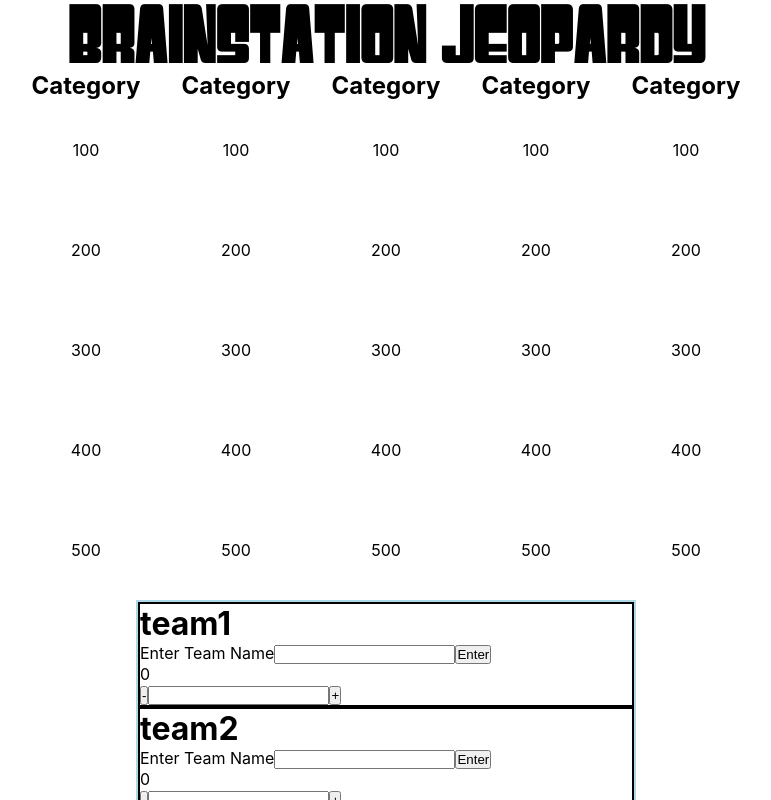
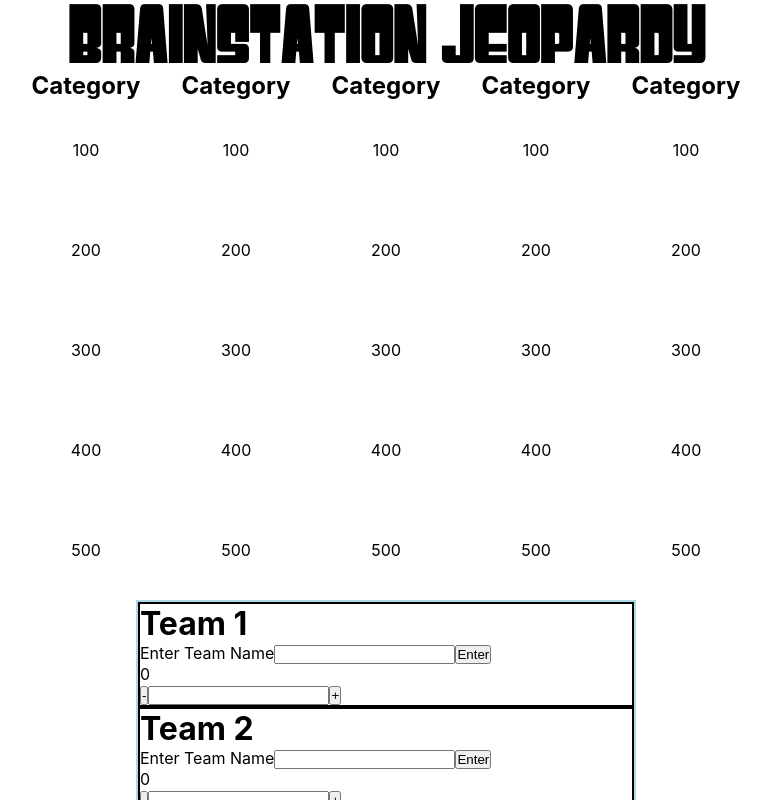
Before and after one commit to tiffvchan/jeopardy, a React (Create React App) app: page / in a window 1280 px wide. Both pictures are taken after typing "5" into the empty fields and a click on the button "Enter". Shown: the top 800 px of the page, without its empty margins (254-1025 px from the left). Built offline with nearby package versions, Linux system fonts and the light colour scheme.

Commit message:
added ClickHandler in Scoreboard components to add points to each team

```diff
--- a/src/App.js
+++ b/src/App.js
@@ -12,6 +12,8 @@ let finalJeopardy = data.splice(0, 1);
 
 function App() {
   const [categories, setCategories] = useState(loadCards);
+
+  console.log("loadCards", loadCards);
 
   // need reset for categories and for scoreboard
 
--- a/src/components/Scoreboard/Scoreboard.js
+++ b/src/components/Scoreboard/Scoreboard.js
@@ -3,42 +3,42 @@ import "./Scoreboard.scss";
 import TeamScore from "../TeamScore/TeamScore";
 
 const Scoreboard = () => {
-  // const [teamScores, setTeamScores] = useState();
-  const [teams, setTeams] = useState([]);
+  const [teamScores, setTeamScores] = useState([]);
 
   const submitHandler = (e) => {
     e.preventDefault();
     let teamsArr = [];
     for (let i = 0; i < parseInt(e.target.numberTeams.value); i++) {
-      teamsArr.push({
-        ["team" + (i + 1)]: 0,
-      });
+      teamsArr.push(0);
     }
-    setTeams(teamsArr);
+    setTeamScores(teamsArr);
     e.target.reset();
   };
 
-  const test = () => {
-    console.log("teams", teams);
+  console.log("team scores", teamScores);
+
+  const pointsClickHandler = (teamNumber, points) => {
+    let newArr = [...teamScores];
+    newArr[teamNumber - 1] = newArr[teamNumber - 1] + points;
+    setTeamScores(newArr);
   };
-
-  test();
 
   return (
     <>
-      {teams && teams.length > 0 ? (
+      {teamScores.length > 0 ? (
         <div className="scoreboard">
-          {teams.map((obj) => {
+          {teamScores.map((obj, i) => {
             return (
               <TeamScore
-                teamNumber={Object.keys(obj)[0]}
-                teamScore={Object.values(obj)[0]}
+                teamNumber={i + 1}
+                teamScore={teamScores[i]}
+                pointsClickHandler={pointsClickHandler}
               />
             );
           })}
         </div>
       ) : (
-        teams.length === 0 && (
+        teamScores.length === 0 && (
           <div className="scoreboard scoreboard--form">
             <form onSubmit={submitHandler}>
               <label htmlFor="scoreboard__teams">Enter Number of Teams</label>
--- a/src/components/TeamScore/TeamScore.js
+++ b/src/components/TeamScore/TeamScore.js
@@ -1,8 +1,8 @@
 import React, { useState } from "react";
 import "./TeamScore.scss";
 
-const TeamScore = ({ teamNumber, teamScore }) => {
-  const [points, setPoints] = useState();
+const TeamScore = ({ teamNumber, teamScore, pointsClickHandler }) => {
+  const [points, setPoints] = useState("");
   const [teamName, setTeamName] = useState("");
 
   const pointsEntered = (e) => {
@@ -16,10 +16,20 @@ const TeamScore = ({ teamNumber, teamScore }) => {
     setTeamName(e.target.name.value);
     e.target.reset();
   };
+
+  const plusClickHandler = () => {
+    console.log("teamNumber", teamNumber);
+    console.log("points", points);
+    pointsClickHandler(teamNumber, points);
+    setPoints("");
+  };
+
+  const minusClickHandler = () => {};
+
   return (
     <>
       <div className="teamscore">
-        <h1 className="teamscore__heading">{teamNumber}</h1>
+        <h1 className="teamscore__heading">Team {teamNumber}</h1>
         {teamName && teamName !== "" ? (
           <h2 className="teamscore__customName">{teamName}</h2>
         ) : (
@@ -33,9 +43,9 @@ const TeamScore = ({ teamNumber, teamScore }) => {
         )}
 
         <p className="teamscore__score">{teamScore}</p>
-        <button>-</button>
-        <input type="number" onChange={pointsEntered} required />
-        <button>+</button>
+        <button onClick={minusClickHandler}>-</button>
+        <input type="number" value={points} onChange={pointsEntered} required />
+        <button onClick={plusClickHandler}>+</button>
       </div>
     </>
   );
```
